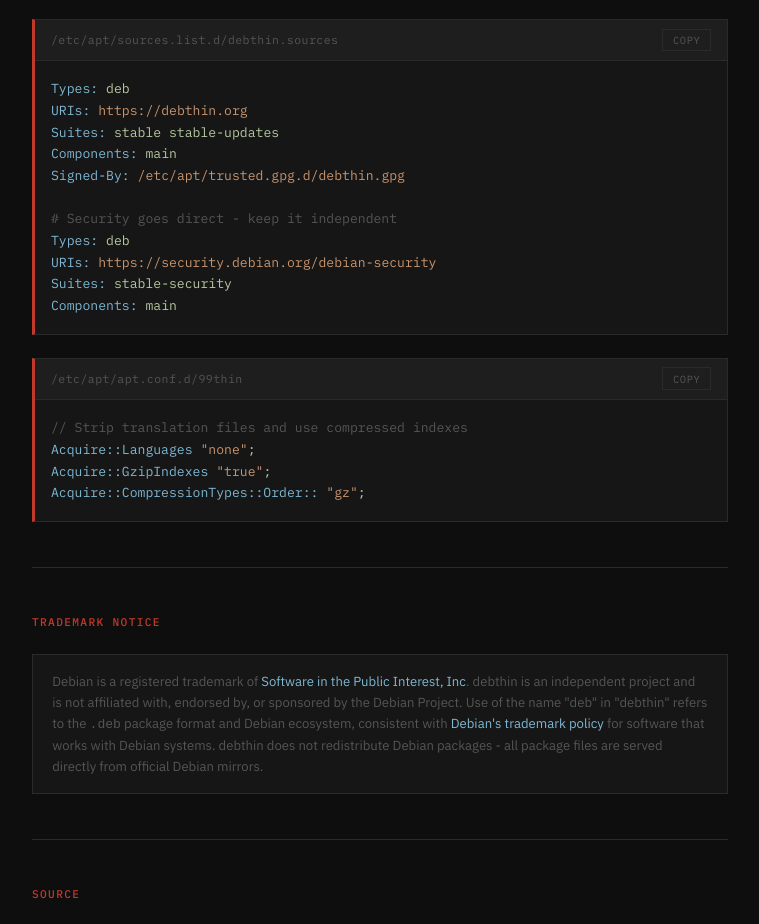
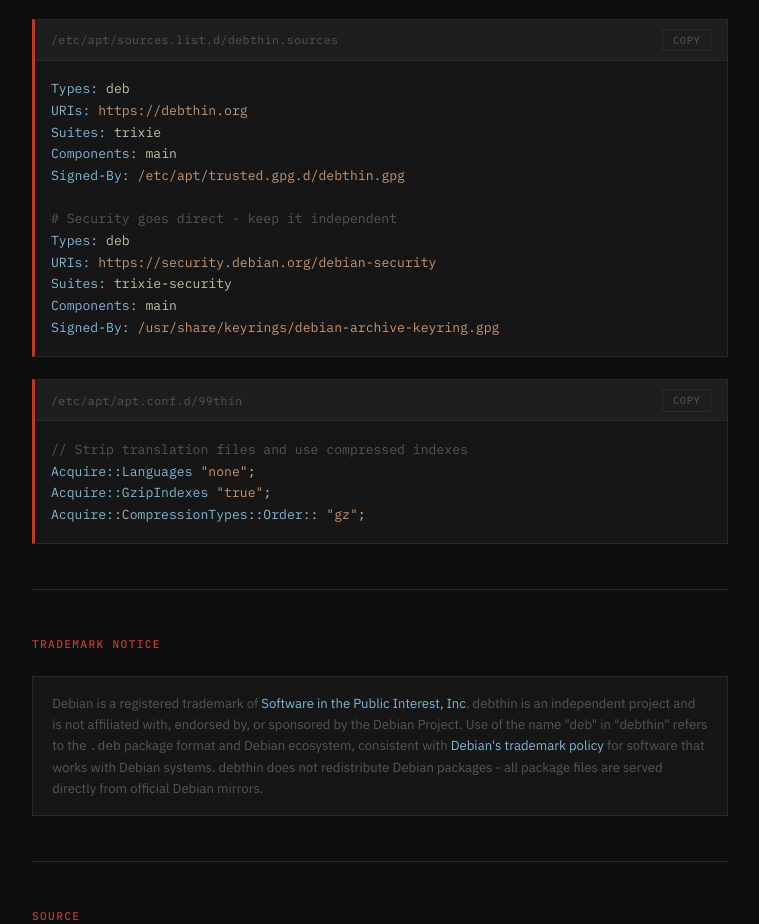
Before and after one commit to debthin/debthin, a plain HTML site: page index.html in a window 1280 px wide. Shown: the part 1471-2395 px from the top of the page, without its empty margins (260-1019 px from the left). Drawn offline with Linux system fonts and the light colour scheme.

Commit message:
updated index and readme for sources.list

```diff
--- a/index.html
+++ b/index.html
@@ -384,15 +384,16 @@
       </div>
       <pre><span class="ck">Types:</span> <span class="cv">deb</span>
 <span class="ck">URIs:</span> <span class="cs">https://debthin.org</span>
-<span class="ck">Suites:</span> <span class="cv">stable stable-updates</span>
+<span class="ck">Suites:</span> <span class="cv">trixie</span>
 <span class="ck">Components:</span> <span class="cv">main</span>
 <span class="ck">Signed-By:</span> <span class="cs">/etc/apt/trusted.gpg.d/debthin.gpg</span>
 
 <span class="cm"># Security goes direct - keep it independent</span>
 <span class="ck">Types:</span> <span class="cv">deb</span>
 <span class="ck">URIs:</span> <span class="cs">https://security.debian.org/debian-security</span>
-<span class="ck">Suites:</span> <span class="cv">stable-security</span>
-<span class="ck">Components:</span> <span class="cv">main</span></pre>
+<span class="ck">Suites:</span> <span class="cv">trixie-security</span>
+<span class="ck">Components:</span> <span class="cv">main</span>
+<span class="ck">Signed-By:</span> <span class="cs">/usr/share/keyrings/debian-archive-keyring.gpg</span></pre>
     </div>
 
     <div class="code-block">
```
Also changed, not shown: README.md.
